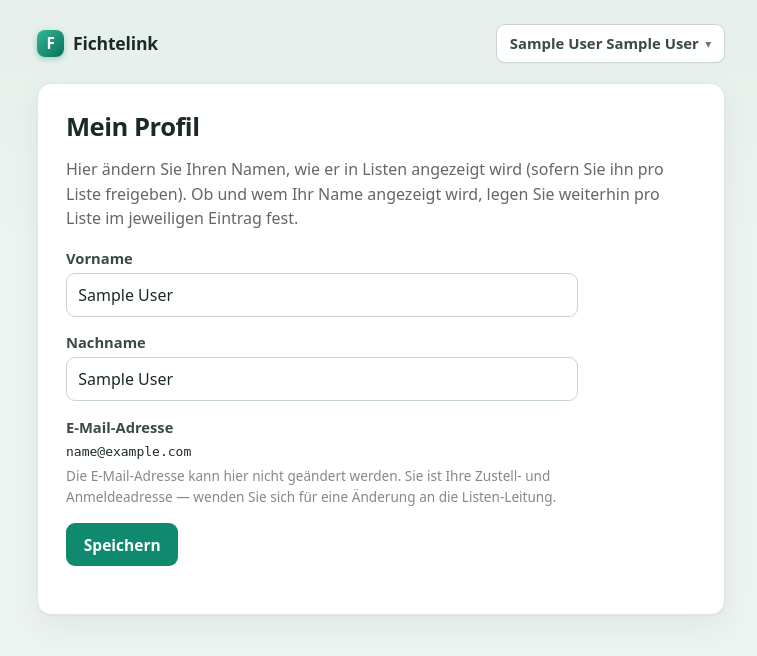
After one commit to nzcaos/fi-link, a Django app: page /auth/profil/ in a window 1280 px wide. The commit adds this page. Shown: the top 656 px of the page, without its empty margins (259-1016 px from the left). Run offline with Django 5.2, Linux system fonts and the light colour scheme; a user stored in the database is signed in; tables that the repository leaves empty hold one stand-in row (values such as "Sample post"); parts of the project's set-up code (start-up, migrations or seed data) failed here and were passed over.

Commit message:
accounts: "Mein Profil"-Seite (eigenen Namen bearbeiten)
Bisher konnten Name/E-Mail einer PERSON nur bei der Registrierung gesetzt
werden — es gab keine Selbstbedienungs-Bearbeitung (CLAUDE.md setzte eine
"account-edit surface" voraus, die nie gebaut wurde). Neue Seite
/auth/profil/ (accounts:profile, Menü "Mein Profil"): Vor- und Nachname der
eigenen PERSON editierbar; E-Mail nur lesbar angezeigt (adressierbarer
Identifier — Änderung über Admin). Tests ergänzt.

Co-Authored-By: Claude Opus 4.8 <noreply@anthropic.com>

```diff
--- a/accounts/urls.py
+++ b/accounts/urls.py
@@ -18,6 +18,9 @@ urlpatterns = [
     path("login-finish", views.login_finish, name="login_finish"),
     path("logout", views.logout_view, name="logout"),
 
+    # Profile (own person)
+    path("profil/", views.profile, name="profile"),
+
     # Passkey management
     path("passkeys/", views.passkeys_index, name="passkeys"),
     path("passkeys/list", views.passkeys_list_fragment, name="passkey_list_fragment"),
--- a/accounts/views.py
+++ b/accounts/views.py
@@ -13,6 +13,7 @@ import smtplib
 import time
 from datetime import timedelta
 
+from django import forms
 from django.conf import settings
 from django.contrib import messages
 from django.contrib.auth import login as auth_login
@@ -347,6 +348,35 @@ def logout_view(request: HttpRequest) -> HttpResponse:
 
 
 # ---------------------------------------------------------------------------
+# Profile (own PERSON: name editable, email read-only)
+# ---------------------------------------------------------------------------
+
+
+class ProfileForm(forms.ModelForm):
+    class Meta:
+        model = Person
+        fields = ["given_name", "family_name"]
+
+
+@login_required
+def profile(request: HttpRequest) -> HttpResponse:
+    """Edit the logged-in user's own PERSON name. Email is the addressable
+    identifier (activation links, mail routing) and is shown read-only — changes
+    to it go through an admin until a verify-on-change flow exists.
+    """
+    person = request.user.person
+    if request.method == "POST":
+        form = ProfileForm(request.POST, instance=person)
+        if form.is_valid():
+            form.save()
+            messages.success(request, "Profil gespeichert.")
+            return redirect("accounts:profile")
+    else:
+        form = ProfileForm(instance=person)
+    return render(request, "auth/profile.html", {"form": form, "email": person.email})
+
+
+# ---------------------------------------------------------------------------
 # Passkey management (HTMX-driven)
 # ---------------------------------------------------------------------------
 
--- /dev/null
+++ b/templates/auth/profile.html
@@ -0,0 +1,40 @@
+{% extends "base.html" %}
+{% block title %}Mein Profil — Fichtelink{% endblock %}
+{% block content %}
+  <h1>Mein Profil</h1>
+  <p style="color:#666;max-width:42rem">
+    Hier ändern Sie Ihren Namen, wie er in Listen angezeigt wird (sofern Sie ihn
+    pro Liste freigeben). Ob und wem Ihr Name angezeigt wird, legen Sie weiterhin
+    pro Liste im jeweiligen Eintrag fest.
+  </p>
+
+  <form method="post" style="margin:1rem 0;max-width:32rem">
+    {% csrf_token %}
+
+    <div style="margin:0.75rem 0">
+      <label for="id_given_name" style="display:block;font-weight:600;margin-bottom:0.2rem">Vorname</label>
+      {{ form.given_name }}
+      {% if form.given_name.errors %}<div class="error">{{ form.given_name.errors|join:", " }}</div>{% endif %}
+    </div>
+
+    <div style="margin:0.75rem 0">
+      <label for="id_family_name" style="display:block;font-weight:600;margin-bottom:0.2rem">Nachname</label>
+      {{ form.family_name }}
+      {% if form.family_name.errors %}<div class="error">{{ form.family_name.errors|join:", " }}</div>{% endif %}
+    </div>
+
+    <div style="margin:0.75rem 0">
+      <label style="display:block;font-weight:600;margin-bottom:0.2rem">E-Mail-Adresse</label>
+      <div style="font-family:monospace">{{ email|default:"—" }}</div>
+      <div style="color:#888;font-size:0.85rem;margin-top:0.2rem">
+        Die E-Mail-Adresse kann hier nicht geändert werden. Sie ist Ihre
+        Zustell- und Anmeldeadresse — wenden Sie sich für eine Änderung an die
+        Listen-Leitung.
+      </div>
+    </div>
+
+    <div style="margin-top:1rem">
+      <button type="submit">Speichern</button>
+    </div>
+  </form>
+{% endblock %}
--- a/templates/base.html
+++ b/templates/base.html
@@ -245,6 +245,7 @@
             <a href="{% url 'lists:index' %}">Alle Listen</a>
             <a href="{% url 'forms:index' %}">Formulare</a>
             {% if matrix_enabled %}<a href="{% url 'matrix:access' %}">Messenger-Zugang</a>{% endif %}
+            <a href="{% url 'accounts:profile' %}">Mein Profil</a>
             <a href="{% url 'accounts:passkeys' %}">Passkeys</a>
             {# Admin functions, visually set off — pages fill this only for admins. #}
             {% block menu_admin %}{% endblock %}
```
Also changed, not shown: accounts/tests.py (+52 -0 lines).
